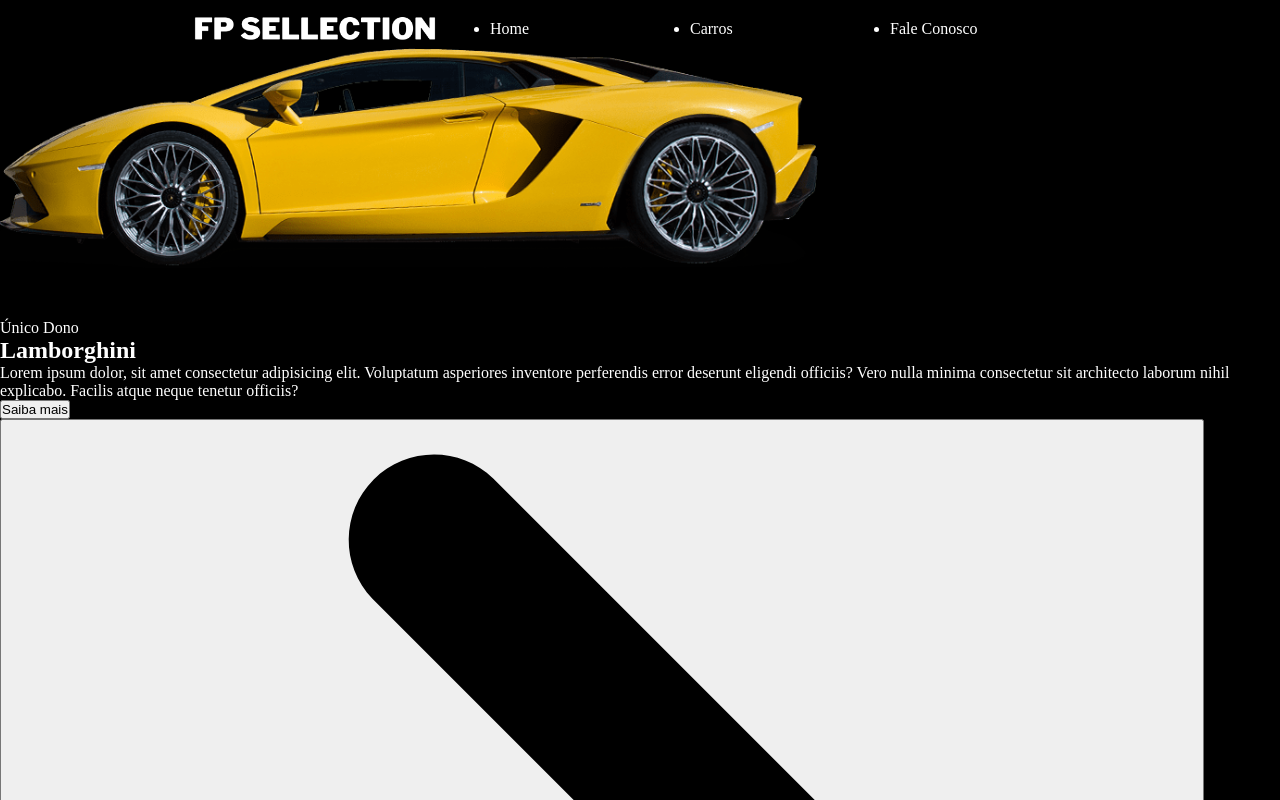
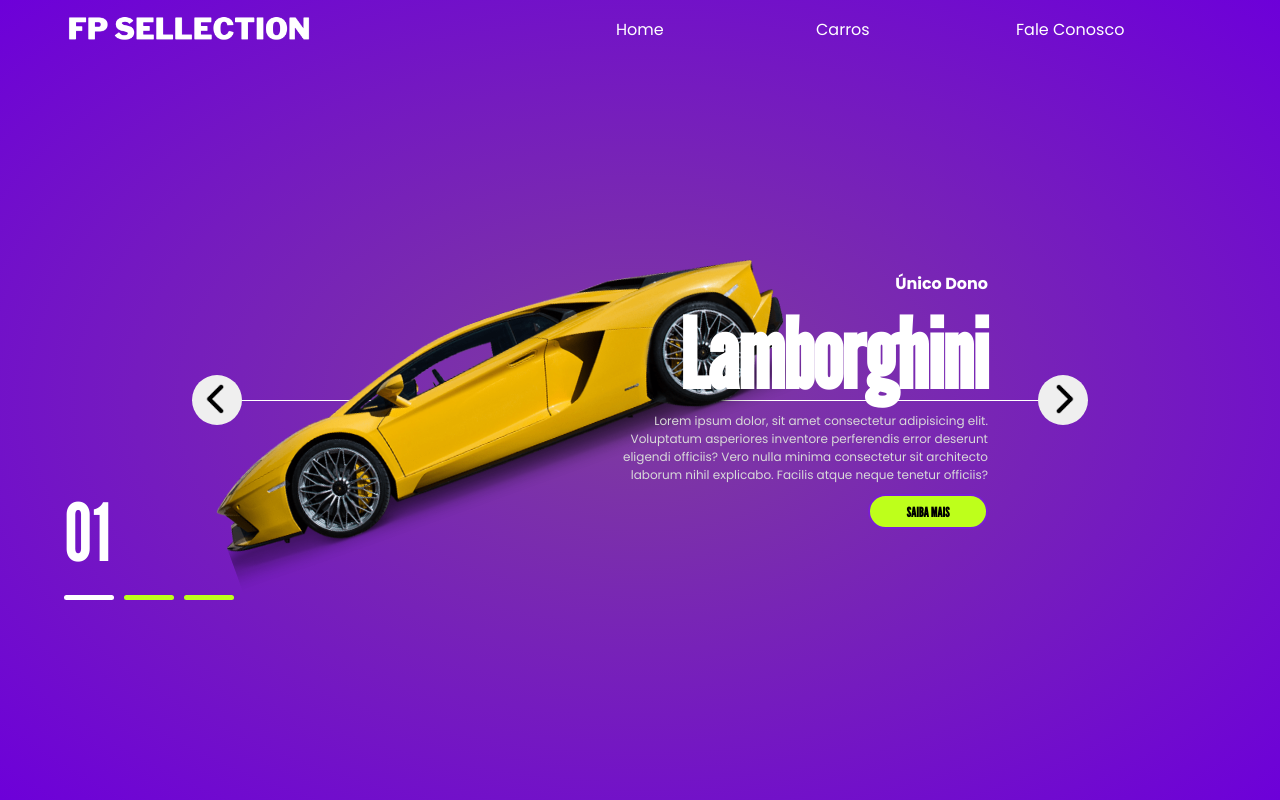
Before and after one commit to FelipeAlex4ndre/fp-sellection, a plain HTML site: page index.html in a window 1280 px wide. Shown: the top 800 px of the page. Drawn offline with nearby package versions, Linux system fonts and the light colour scheme.

Commit message:
add css codes

```diff
--- a/index.html
+++ b/index.html
@@ -1,11 +1,21 @@
 <!DOCTYPE html>
 <html lang="pt-br">
+
 <head>
     <meta charset="UTF-8">
     <meta name="viewport" content="width=device-width, initial-scale=1.0">
     <title>FP SELLECTION</title>
+    <link rel="preconnect" href="https://fonts.googleapis.com">
+    <link rel="preconnect" href="https://fonts.gstatic.com" crossorigin>
+    <link href="https://fonts.googleapis.com/css2?family=League+Gothic&display=swap" rel="stylesheet">
+    <link rel="preconnect" href="https://fonts.googleapis.com">
+    <link rel="preconnect" href="https://fonts.gstatic.com" crossorigin>
+    <link
+        href="https://fonts.googleapis.com/css2?family=Poppins:ital,wght@0,100;0,200;0,300;0,400;0,500;0,600;0,700;0,800;0,900;1,100;1,200;1,300;1,400;1,500;1,600;1,700;1,800;1,900&display=swap"
+        rel="stylesheet">
     <link rel="stylesheet" href="style.css">
 </head>
+
 <body>
     <header>
         <img src="./img/logo.png" alt="logo 1">
@@ -33,10 +43,12 @@
                         Lamborghini
                     </h2>
                     <p class="description">
-                        Lorem ipsum dolor, sit amet consectetur adipisicing elit. Voluptatum asperiores inventore perferendis error deserunt eligendi officiis? Vero nulla minima consectetur sit architecto laborum nihil explicabo. Facilis atque neque tenetur officiis?
+                        Lorem ipsum dolor, sit amet consectetur adipisicing elit. Voluptatum asperiores inventore
+                        perferendis error deserunt eligendi officiis? Vero nulla minima consectetur sit architecto
+                        laborum nihil explicabo. Facilis atque neque tenetur officiis?
                     </p>
-                    <button>
-                            Saiba mais
+                    <button class="information">
+                        Saiba mais
                     </button>
                 </div>
             </div>
@@ -57,4 +69,5 @@
         </div>
     </section>
 </body>
+
 </html>
--- a/style.css
+++ b/style.css
@@ -2,22 +2,27 @@
     margin: 0;
     padding: 0;
     box-sizing: border-box;
+    list-style: none;
+    font-family: "Poppins", sans-serif;
 }
 
 body {
     background-color: black;
     color: white;
     font-size: 16px;
+    overflow: hidden;
 }
 
 header {
     position: fixed;
+    width: 90vw;
     left: 50%;
     transform: translateX(-50%);
     display: grid;
     align-items: center;
     grid-template-columns: 1fr 600px;
-    gap: 50px;
+    gap: 10%;
+    z-index: 2;
 
     & img {
         width: 250px;
@@ -30,3 +35,156 @@
         }
     }
 }
+
+section {
+    background-image: radial-gradient(#7f3d9e, #6d00d9);
+    height: 100vh;
+    position: relative;
+
+    & .list {
+        width: 70vw;
+        height: 100%;
+        margin: auto;
+        position: relative;
+
+        & .item {
+            position: absolute;
+            inset: 0;
+
+            & .car-img {
+                position: absolute;
+                top: 50%;
+                transform: translateY(-50%);
+                width: 70%;
+
+                & img {
+                    width: 100%;
+                    transform: rotate(-20deg);
+                }
+            }
+
+            & .content {
+                position: absolute;
+                right: 100px;
+                width: 70%;
+                height: 100%;
+                display: flex;
+                flex-direction: column;
+                justify-content: center;
+                align-items: end;
+                gap: 10px;
+
+                & .car-information {
+                    font-weight: bold;
+                }
+
+                & h2 {
+                    font-size: 6em;
+                    line-height: 1em;
+                    font-family: "League Gothic", sans-serif;
+                }
+
+                & .description {
+                    color: #d9d9d9;
+                    font-size: 12px;
+                    text-align: right;
+                    max-width: 400px;
+                }
+
+                & .information {
+                    border-radius: 30px;
+                    height: 35px;
+                    width: 120px;
+                    text-transform: uppercase;
+                    border: 2px solid #791fd3;
+                    background-color: #beff1b;
+                    color: #000;
+                    cursor: pointer;
+                    font-weight: bold;
+                    font-family: "League Gothic", sans-serif;
+                }
+            }
+        }
+
+        &::before {
+            content: '';
+            position: absolute;
+            height: 200px;
+            width: 100%;
+            top: 50%;
+            border-top: 1px solid #fff;
+        }
+    }
+
+    .arrows {
+        width: 70vw;
+        position: absolute;
+        top: 50%;
+        left: 50%;
+        transform: translate(-50%, -25px);
+        display: flex;
+        justify-content: space-between;
+
+        & button:nth-child(1) {
+            & img {
+                transform: scale(-1);
+            }
+        }
+
+        & button {
+            top: 60%;
+            width: 50px;
+            height: 50px;
+            border-radius: 50%;
+            border: none;
+            cursor: pointer;
+
+            & img {
+                width: 30px;
+                margin-top: 4px;
+                cursor: pointer;
+            }
+
+            &:hover {
+                background-color: #beff1b;
+            }
+        }
+    }
+
+    & .indicators {
+        position: absolute;
+        top: 50%;
+        left: 50%;
+        transform: translateX(-50%);
+        height: 200px;
+        width: 90vw;
+        display: flex;
+        flex-direction: column;
+        justify-content: end;
+        gap: 15px;
+
+        & .number {
+            font-size: 5em;
+            font-family: "League Gothic", sans-serif;
+        }
+
+        & ul {
+            display: flex;
+            gap: 10px;
+
+            & li {
+                width: 50px;
+                height: 5px;
+                background-color: #beff1b;
+                border-radius: 5px;
+                transition: 0.5s;
+            }
+
+            & .active {
+                background-color: #fff;
+            }
+        }
+    }
+}
+
+/*55:50
```
